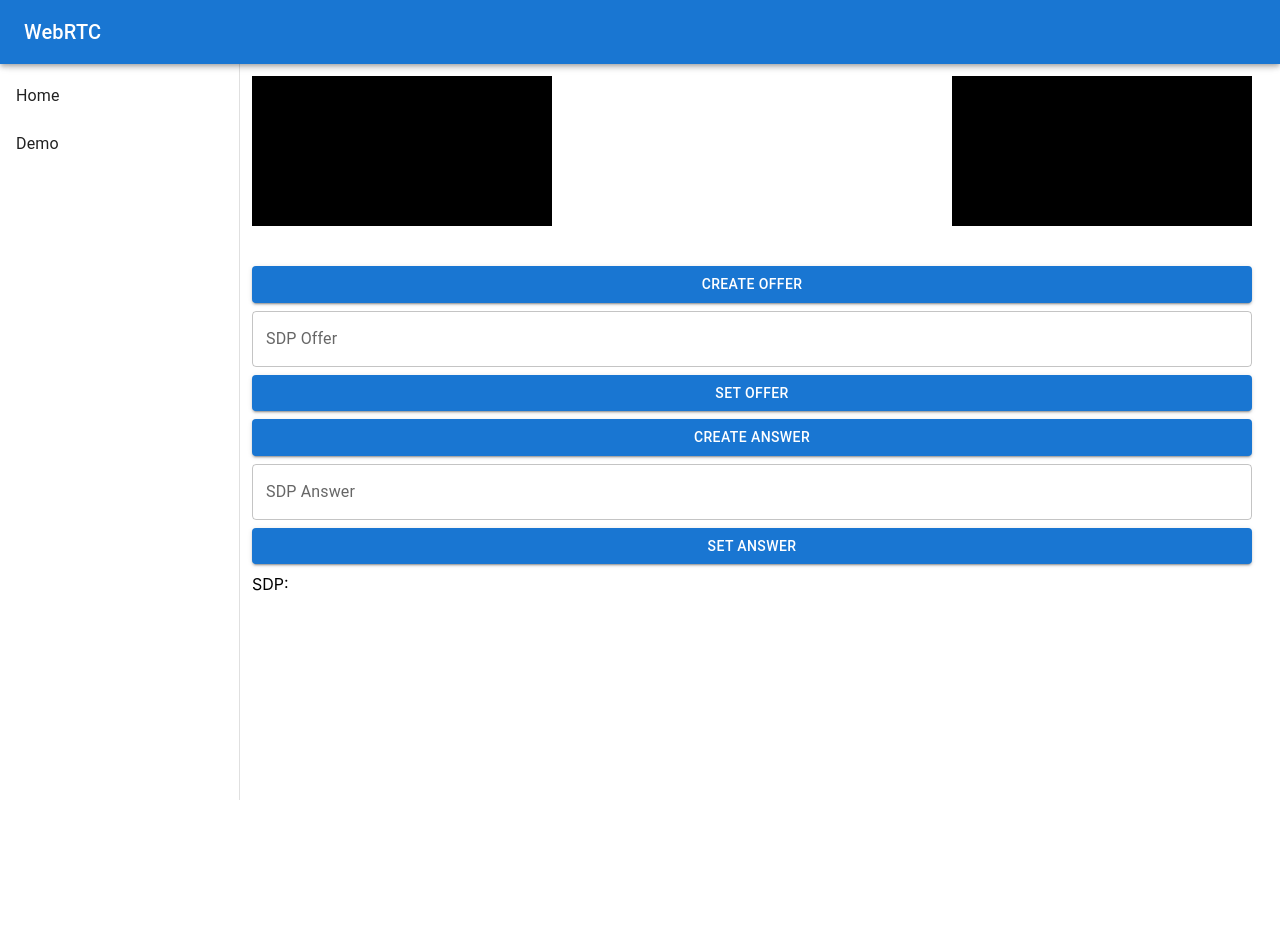
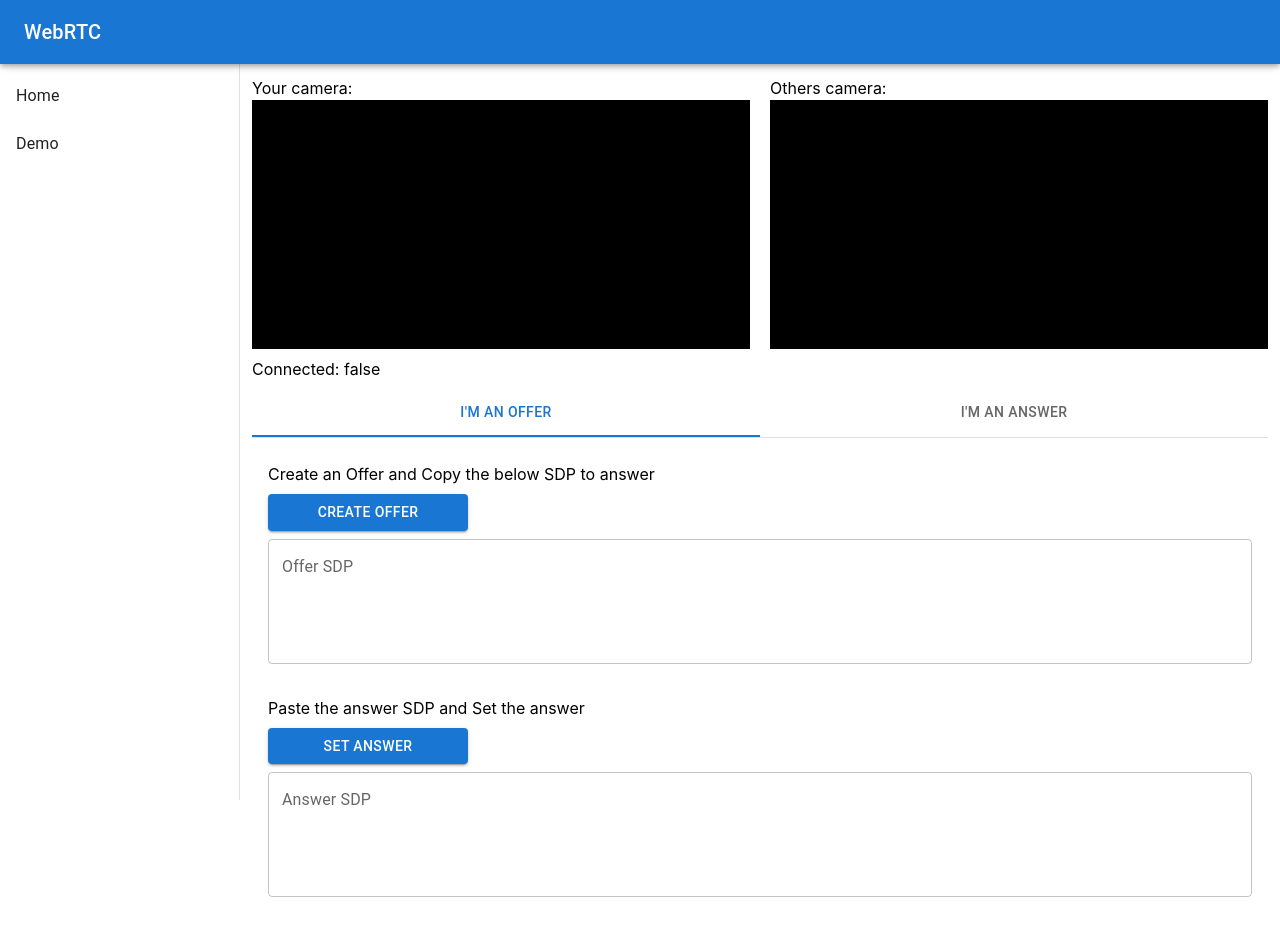
Before and after one commit to oscarli916/video-streaming, a React (Create React App) app in the folder frontend/video/: page /demo in a window 1280 px wide. Before the commit the page ends 800 px from the top, so only its background shows below. Built offline with nearby package versions, Linux system fonts and the light colour scheme; no server answers.

Commit message:
styling repsonsive

```diff
--- /dev/null
+++ b/frontend/video/src/components/demo/AnswerField.tsx
@@ -0,0 +1,67 @@
+import { Button, TextField } from "@mui/material";
+
+interface IAnswerFieldProps {
+  value: number;
+  index: number;
+  setOffer: () => Promise<void>;
+  offerInput: string;
+  setOfferInput: React.Dispatch<React.SetStateAction<string>>;
+  createAnswer: () => Promise<void>;
+  localSDP: string;
+}
+
+const AnswerField = ({
+  value,
+  index,
+  setOffer,
+  offerInput,
+  setOfferInput,
+  createAnswer,
+  localSDP,
+}: IAnswerFieldProps) => {
+  return (
+    <div hidden={value !== index}>
+      {value === index && (
+        <div>
+          <div className="flex flex-col gap-2 p-4">
+            <p>Paste the offer SDP and Set the offer</p>
+            <Button
+              variant="contained"
+              onClick={setOffer}
+              className="w-[200px]"
+            >
+              Set Offer
+            </Button>
+            <TextField
+              label="Offer SDP"
+              multiline
+              minRows={4}
+              maxRows={4}
+              value={offerInput}
+              onChange={(e) => setOfferInput(e.target.value)}
+            />
+          </div>
+          <div className="flex flex-col gap-2 p-4">
+            <p>Create an Answer and Copy the below SDP to offer</p>
+            <Button
+              variant="contained"
+              onClick={createAnswer}
+              className="w-[200px]"
+            >
+              Create Answer
+            </Button>
+            <TextField
+              label="Offer SDP"
+              multiline
+              minRows={4}
+              maxRows={4}
+              value={localSDP}
+            />
+          </div>
+        </div>
+      )}
+    </div>
+  );
+};
+
+export default AnswerField;
--- /dev/null
+++ b/frontend/video/src/components/demo/OfferField.tsx
@@ -0,0 +1,67 @@
+import { Button, TextField } from "@mui/material";
+
+interface IOfferFieldProps {
+  value: number;
+  index: number;
+  createOffer: () => Promise<void>;
+  setAnswer: () => Promise<void>;
+  localSDP: string;
+  answerInput: string;
+  setAnswerInput: React.Dispatch<React.SetStateAction<string>>;
+}
+
+const OfferField = ({
+  value,
+  index,
+  createOffer,
+  setAnswer,
+  localSDP,
+  answerInput,
+  setAnswerInput,
+}: IOfferFieldProps) => {
+  return (
+    <div hidden={value !== index}>
+      {value === index && (
+        <div>
+          <div className="flex flex-col gap-2 p-4">
+            <p>Create an Offer and Copy the below SDP to answer</p>
+            <Button
+              variant="contained"
+              onClick={createOffer}
+              className="w-[200px]"
+            >
+              Create Offer
+            </Button>
+            <TextField
+              label="Offer SDP"
+              multiline
+              minRows={4}
+              maxRows={4}
+              value={localSDP}
+            />
+          </div>
+          <div className="flex flex-col gap-2 p-4">
+            <p>Paste the answer SDP and Set the answer</p>
+            <Button
+              variant="contained"
+              onClick={setAnswer}
+              className="w-[200px]"
+            >
+              Set Answer
+            </Button>
+            <TextField
+              label="Answer SDP"
+              multiline
+              minRows={4}
+              maxRows={4}
+              value={answerInput}
+              onChange={(e) => setAnswerInput(e.target.value)}
+            />
+          </div>
+        </div>
+      )}
+    </div>
+  );
+};
+
+export default OfferField;
--- a/frontend/video/src/pages/DemoPage.tsx
+++ b/frontend/video/src/pages/DemoPage.tsx
@@ -1,13 +1,17 @@
-import { Button, TextField } from "@mui/material";
+import { Box, Tab, Tabs } from "@mui/material";
 import { useRef, useState, useEffect } from "react";
+import OfferField from "../components/demo/OfferField";
+import AnswerField from "../components/demo/AnswerField";
 
 const DemoPage = () => {
+  const [tabValue, setTabValue] = useState(0);
   const localVideoRef = useRef<HTMLVideoElement | null>(null);
   const remoteVideoRef = useRef<HTMLVideoElement | null>(null);
   const [pc, setPc] = useState<RTCPeerConnection | null>(null);
   const [localSDP, setLocalSDP] = useState("");
   const [offerInput, setOfferInput] = useState("");
   const [answerInput, setAnswerInput] = useState("");
+  const [connected, setConnected] = useState(false);
 
   const createOffer = async () => {
     const offer = await pc?.createOffer();
@@ -17,7 +21,6 @@ const DemoPage = () => {
 
   const setOffer = async () => {
     await pc?.setRemoteDescription(JSON.parse(offerInput));
-    console.log("offer set");
   };
 
   const createAnswer = async () => {
@@ -33,15 +36,11 @@ const DemoPage = () => {
     const peerConnection = new RTCPeerConnection();
     setPc(peerConnection);
     peerConnection.onicecandidate = (event) => {
-      console.log(
-        `New Ice Candidate received. SDP: ${JSON.stringify(
-          peerConnection.localDescription
-        )}`
-      );
       setLocalSDP(JSON.stringify(peerConnection.localDescription));
     };
 
     peerConnection.ontrack = (event) => {
+      setConnected(true);
       console.log("receiving tracks");
       console.log(event.streams);
       if (remoteVideoRef.current) {
@@ -79,49 +78,59 @@ const DemoPage = () => {
   }, []);
 
   return (
-    <div className="md:w-[1000px] flex flex-col">
-      <div className="md:flex md:justify-between">
+    <div className="w-full flex flex-col gap-2">
+      <div className="md:flex md:justify-between gap-5">
+        <div className="flex flex-col w-full">
+          <p>Your camera:</p>
           <video
-          className="bg-black w-[300px]"
+            className="bg-black w-full "
             ref={localVideoRef}
             autoPlay
             playsInline
             muted
           ></video>
+        </div>
+        <div className="flex flex-col w-full">
+          <p>Others camera:</p>
           <video
-          className="bg-black w-[300px]"
+            className="bg-black w-full"
             ref={remoteVideoRef}
             autoPlay
             playsInline
           ></video>
         </div>
-      <div className="flex flex-col mt-10 gap-2">
-        <Button variant="contained" onClick={createOffer}>
-          Create Offer
-        </Button>
-        <TextField
-          label="SDP Offer"
-          multiline
-          value={offerInput}
-          onChange={(e) => setOfferInput(e.target.value)}
+      </div>
+      <div>
+        <p>Connected: {connected ? "ture" : "false"}</p>
+      </div>
+      <Box sx={{ borderBottom: 1, borderColor: "divider" }}>
+        <Tabs
+          variant="fullWidth"
+          value={tabValue}
+          onChange={(_, newValue) => setTabValue(newValue)}
+        >
+          <Tab label="I'm an offer" />
+          <Tab label="I'm an answer" />
+        </Tabs>
+      </Box>
+      <OfferField
+        value={tabValue}
+        index={0}
+        createOffer={createOffer}
+        setAnswer={setAnswer}
+        localSDP={localSDP}
+        answerInput={answerInput}
+        setAnswerInput={setAnswerInput}
       />
-        <Button variant="contained" onClick={setOffer}>
-          Set Offer
-        </Button>
-        <Button variant="contained" onClick={createAnswer}>
-          Create Answer
-        </Button>
-        <TextField
-          label="SDP Answer"
-          multiline
-          value={answerInput}
-          onChange={(e) => setAnswerInput(e.target.value)}
+      <AnswerField
+        value={tabValue}
+        index={1}
+        setOffer={setOffer}
+        offerInput={offerInput}
+        setOfferInput={setOfferInput}
+        createAnswer={createAnswer}
+        localSDP={localSDP}
       />
-        <Button variant="contained" onClick={setAnswer}>
-          Set Answer
-        </Button>
-        <p className="text-wrap">SDP: {localSDP}</p>
-      </div>
     </div>
   );
 };
```
Lines whose indentation alone changed are shown as unchanged.
